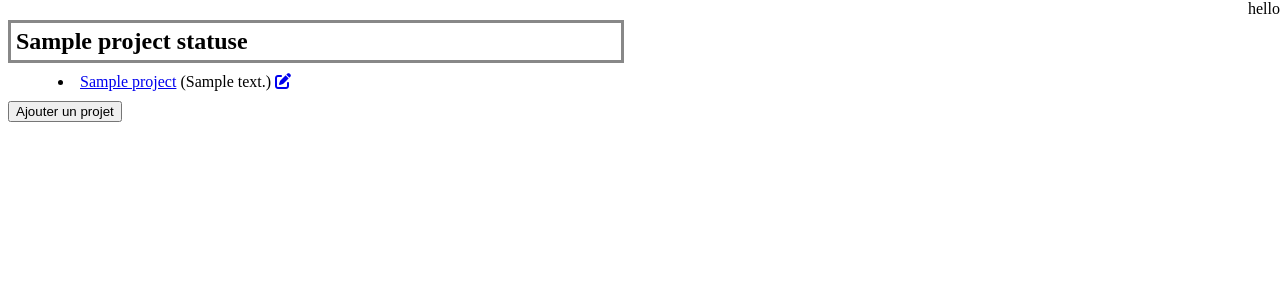
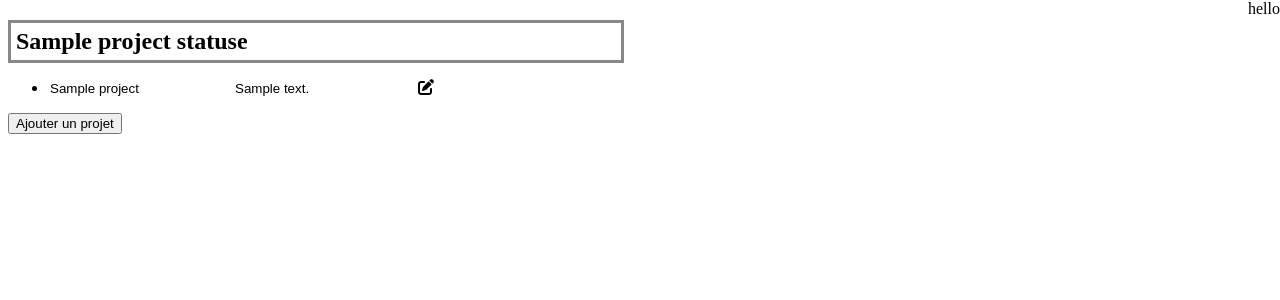
Before and after one commit to milin-fr/easy-board, a Symfony app: template templates/main/home.html.twig in a window 1280 px wide. Shown: the top 300 px of the page. Run offline with Twig, Linux system fonts and the light colour scheme; the template is opened without the code that fills it: most values are stand-ins (such as "Sample title", 1, 10 or a date in 2020); some libraries are stand-ins or nearby versions.

Commit message:
drafting project edit button

```diff
--- a/public/css/style.css
+++ b/public/css/style.css
@@ -12,13 +12,18 @@
     right: 0;
 }
 
-.project--list
+.input--title:read-only,
+.input--description:read-only
 {
-    padding-left: 50px;
-    margin-bottom: 10px;
+    border: 0;
 }
 
-.user-toggle--button
+.project--list-form
 {
+    display: inline;
+}
 
+.button--edit-project
+{
+    cursor: pointer;
 }
--- a/public/js/homeApp.js
+++ b/public/js/homeApp.js
@@ -1,9 +1,10 @@
 var app = {
     init: function() {
       document.querySelector("#add-project--button").addEventListener("click", app.addProjectButton);
+      document.querySelector(".button--edit-project").addEventListener("click", app.editProjectButton);
     },
     addProjectButton: function() {
-      const projectContainer = document.querySelectorAll(".project-container")[0];
+      const projectContainer = document.querySelectorAll(".project--list-container")[0];
       const actionUrl = projectContainer.dataset.addProjectUrl;
       const projectForm = document.createElement("form");
       projectForm.setAttribute('method', 'post');
@@ -11,11 +12,18 @@ var app = {
       const projectTitleInput = document.createElement("input");
       projectTitleInput.setAttribute('type', 'text');
       projectTitleInput.setAttribute('name', 'title');
+      projectTitleInput.setAttribute('class', 'input--title');
       projectTitleInput.setAttribute('value', 'Nom du projet');
+      const projectDescriptionInput = document.createElement("input");
+      projectDescriptionInput.setAttribute('type', 'text');
+      projectDescriptionInput.setAttribute('name', 'description');
+      projectDescriptionInput.setAttribute('class', 'input--description');
+      projectDescriptionInput.setAttribute('value', 'Description du projet');
       const sendButtonInput = document.createElement("input");
       sendButtonInput.setAttribute('type', 'submit');
       sendButtonInput.setAttribute('value', 'Submit');
       projectForm.appendChild(projectTitleInput);
+      projectForm.appendChild(projectDescriptionInput);
       projectForm.appendChild(sendButtonInput);
       projectContainer.appendChild(projectForm);
       projectForm.addEventListener("submit", app.addProjectConfirm);
@@ -24,7 +32,8 @@ var app = {
       event.preventDefault();
       const url = this.action;
       axios.post(url, {
-        "projectTitle": this.querySelector('input[name="title"]').value
+        "projectTitle": this.querySelector('input[name="title"]').value,
+        "projectDescription": this.querySelector('input[name="description"]').value
       })
       .then(function (response) {
         console.log(response);
@@ -32,6 +41,11 @@ var app = {
       .catch(function (error) {
         console.log(error);
       });
+    },
+    editProjectButton: function(event) {
+      const projectId = event.target.dataset.projectId;
+      const projectListItem = document.querySelector("#" + projectId);
+      console.log(document.querySelector("#" + projectId));
     }
 };
 
--- a/src/Controller/Api/ApiController.php
+++ b/src/Controller/Api/ApiController.php
@@ -25,8 +25,8 @@ class ApiController extends AbstractController
         $project = new Project();
         $contentObject = json_decode($request->getContent());
         $projectTitle = $contentObject->projectTitle;
-        // $projectDescription = $contentObject->project_description;
-        // $project->setDescription($projectDescription);
+        $projectDescription = $contentObject->projectDescription;
+        $project->setDescription($projectDescription);
         $project->setTitle($projectTitle);
         $project->setProjectStatus($projectStatusRepository->find(1));
         $em->persist($project);
--- a/templates/main/home.html.twig
+++ b/templates/main/home.html.twig
@@ -12,11 +12,17 @@
         {{ projectStatus.title }}
     </h2>
     <div class="project-container" data-add-project-url="{{ path('project_post') }}">
+    <ul class="project--list-container">
     {% for project in projectStatus.projects %}
-        <li class="project--list">
-            <a href="{{ path('project_show', {'id': project.id}) }}">{{ project.title }}</a> {% if project.description %} ({{ project.description }}){% endif %} <a href="{{ path('project_edit', {'id': project.id}) }}"><i class="fas fa-edit"></i></a>
+        <li class="project--list-item" id="project-{{ project.id }}">
+        <form action="" class="project--list-form">
+            <input type="text" name="title" class="input--title" value="{{ project.title }}" readonly>
+            <input type="text" name="description" class="input--description" value="{{ project.description }}" readonly>
+        </form>
+        <i class="fas fa-edit button--edit-project" data-project-id="project-{{ project.id }}"></i>
         </li>
     {% endfor %}
+    </ul>
     </div>
     {% else %}
             Les etapes de projet n'ont pas été definis. <a href="{{ path('project_status_new') }}">Definir les etapes</a>.
```
